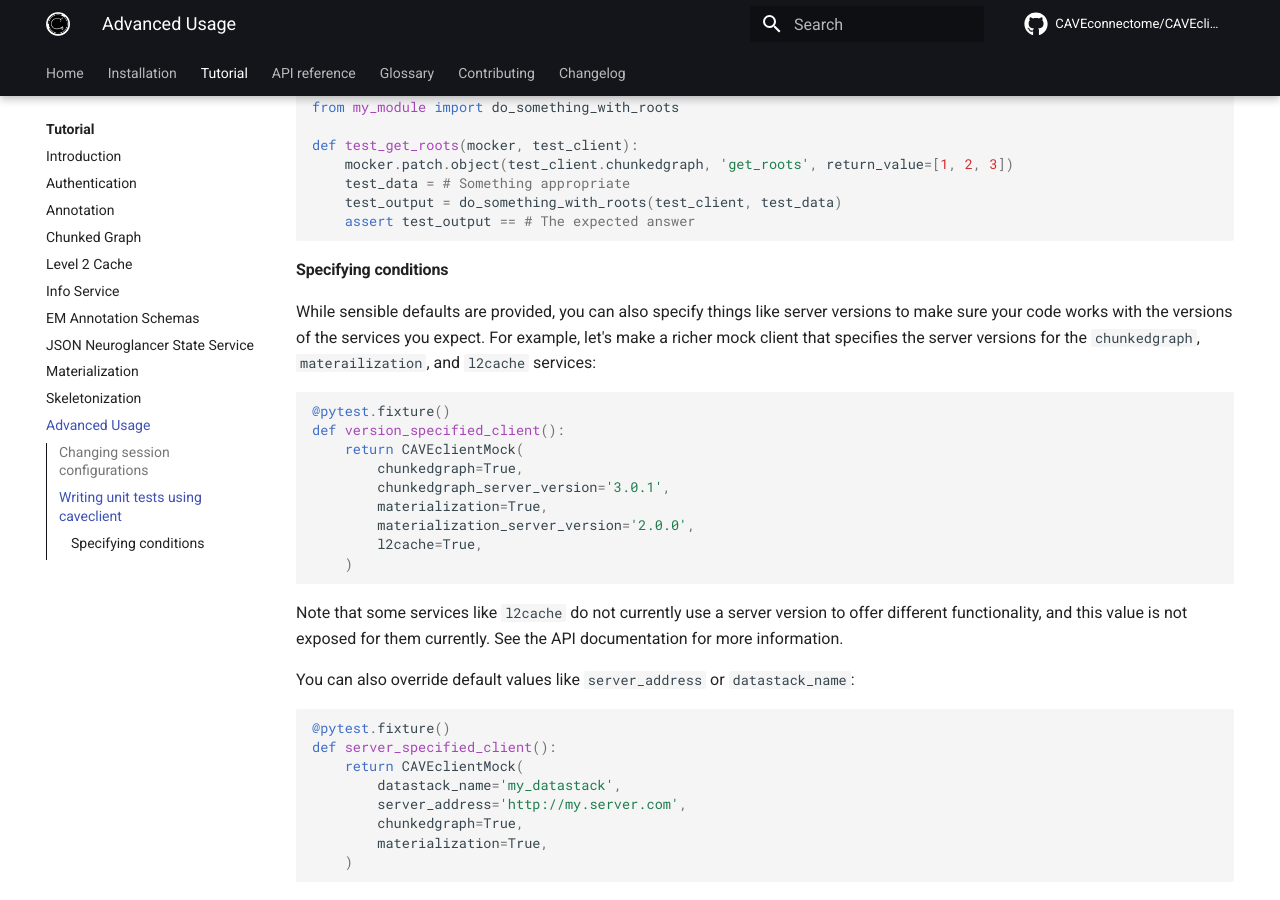
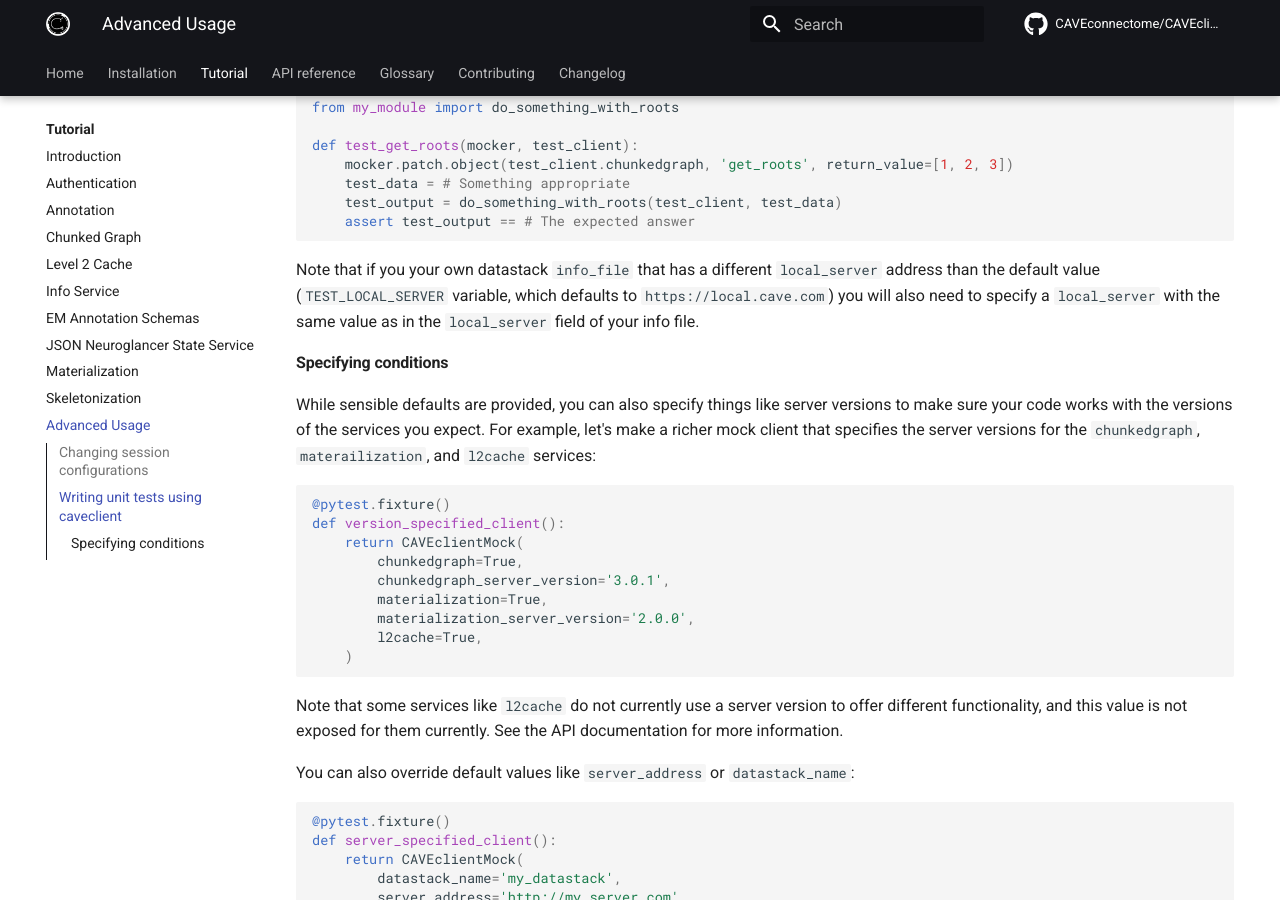
Before and after one commit to CAVEconnectome/CAVEclient, an MkDocs documentation site: the page built from docs/tutorials/advanced.md, in a window 1280 px wide and 900 px high, scrolled down 1339 px. Built offline with MkDocs 1.6.1 and Material for MkDocs 9.7.7, drawn with Linux system fonts in a browser that asks for light colours; comment, search, counter and statistics services are not loaded.

Commit message:
update test docs to note confusing local server issue

````diff
--- a/docs/tutorials/advanced.md
+++ b/docs/tutorials/advanced.md
@@ -81,6 +81,8 @@ def test_get_roots(mocker, test_client):
     assert test_output == # The expected answer
 ```
 
+Note that if you your own datastack `info_file` that has a different `local_server` address than the default value (`TEST_LOCAL_SERVER` variable, which defaults to `https://local.cave.com`) you will also need to specify a `local_server` with the same value as in the `local_server` field of your info file.
+
 ### Specifying conditions
 
 While sensible defaults are provided, you can also specify things like server versions to make sure your code
````
